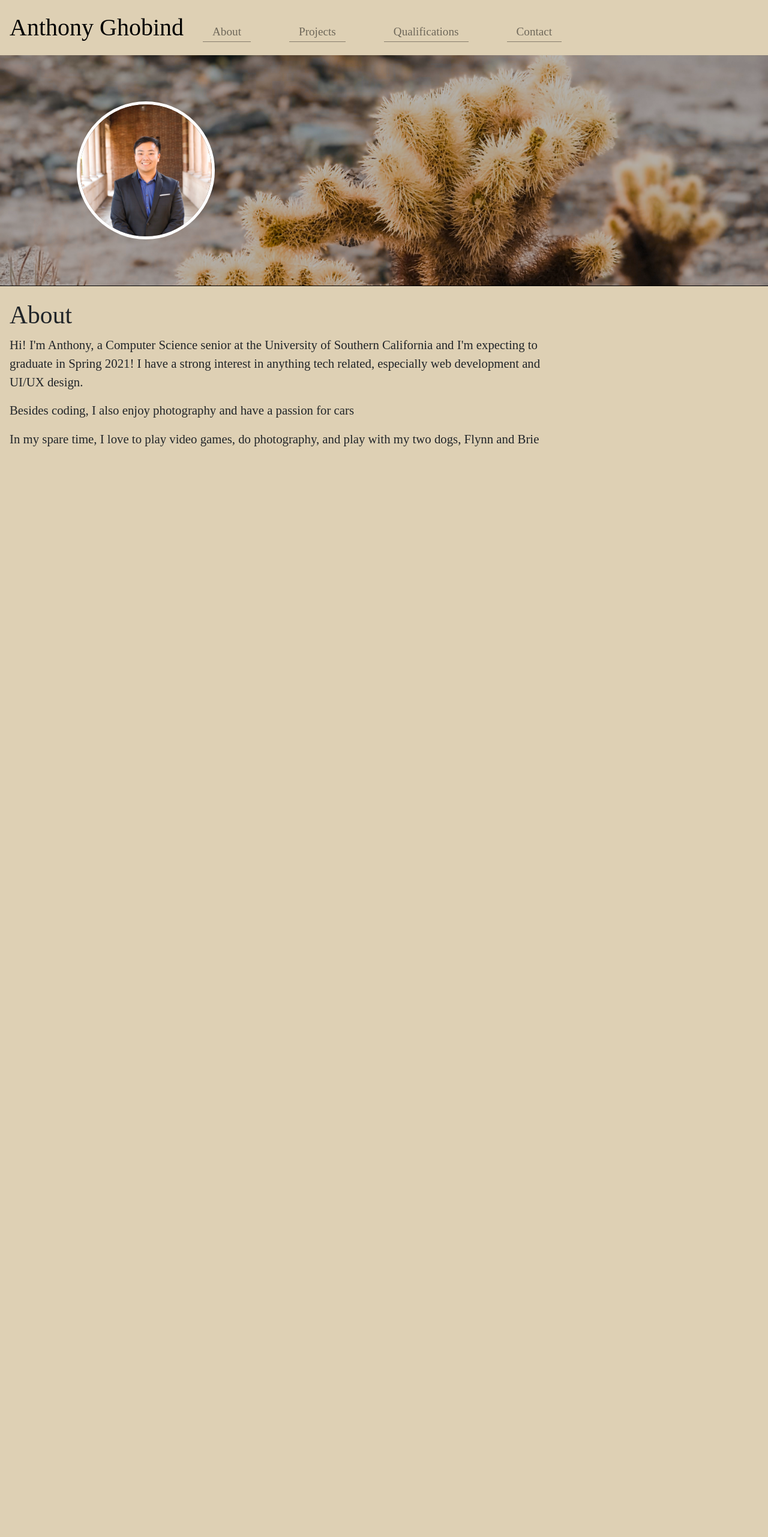
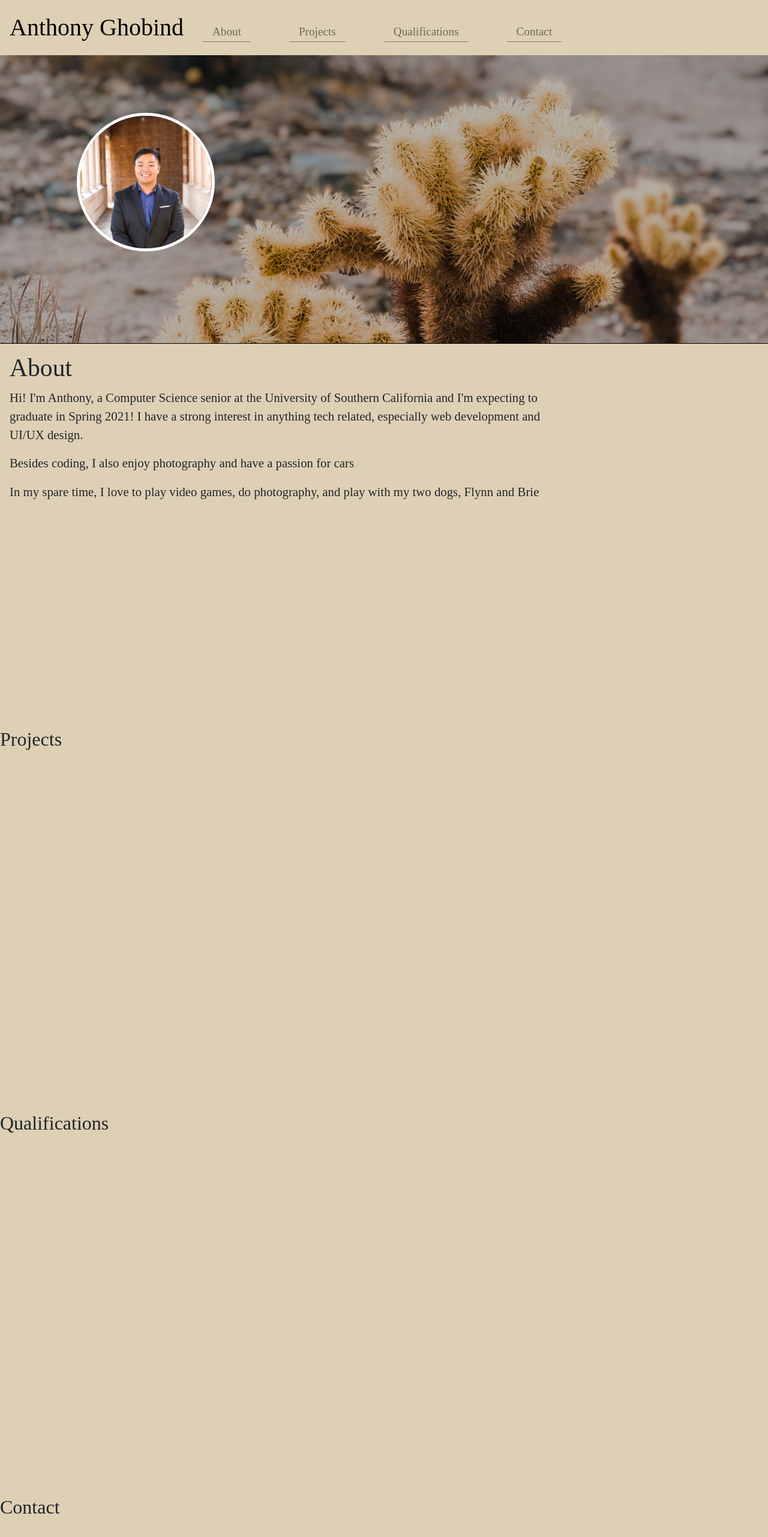
Before and after one commit to ghobind/personal-website, a React (Create React App) app: page / in a window 1280 px wide. Shown: the top 2562 px of the page at 60% size. Before the commit the page ends 800 px from the top, so only its background shows below. Built offline with nearby package versions, Linux system fonts and the light colour scheme.

Commit message:
added different sections

```diff
--- a/src/About.js
+++ b/src/About.js
@@ -2,8 +2,8 @@ import React from "react";
 
 export default function About() {
   return (
-    <div>
-      <div className="about-text ml-3 mt-4">
+    <div className="page">
+      <div className="about-text ml-3 pt-3">
         <h3 className="header">About</h3>
 
         <p>
--- a/src/App.css
+++ b/src/App.css
@@ -5,6 +5,9 @@ body {
 }
 .header {
   font-size: 200%;
+}
+.page {
+  height: 80vh;
 }
 /** END: General use */
 
@@ -48,7 +51,7 @@ body {
 /** BEGIN: Home */
 .slider-img {
   width: 100%;
-  height: 30vw;
+  height: 60vh;
   object-fit: cover;
   opacity: 0.7;
 }
--- a/src/App.js
+++ b/src/App.js
@@ -3,20 +3,20 @@ import Navigation from "./Navigation";
 import { BrowserRouter as Router } from "react-router-dom";
 import Home from "./Home";
 import About from "./About";
+import Contact from "./Contact";
+import Projects from "./Projects";
+import Qualifications from "./Qualifications";
 
 function App() {
   return (
     <Router>
       <div className="mt-3">
         <Navigation />
-        {/* <Switch> */}
-        {/* <Route path="/" exact={true}> */}
         <Home />
-        {/* </Route> */}
-        {/* <Route path="/" exact={true}> */}
         <About />
-        {/* </Route> */}
-        {/* </Switch> */}
+        <Projects />
+        <Qualifications />
+        <Contact />
       </div>
     </Router>
   );
--- /dev/null
+++ b/src/Contact.js
@@ -0,0 +1,9 @@
+import React from "react";
+
+export default function Contact() {
+  return (
+    <div className="page">
+      <h3 className="header">Contact</h3>
+    </div>
+  );
+}
--- /dev/null
+++ b/src/Projects.js
@@ -0,0 +1,9 @@
+import React from "react";
+
+export default function Projects() {
+  return (
+    <div className="page">
+      <h3 className="header">Projects</h3>
+    </div>
+  );
+}
--- /dev/null
+++ b/src/Qualifications.js
@@ -0,0 +1,9 @@
+import React from "react";
+
+export default function Qualifications() {
+  return (
+    <div className="page">
+      <h3 className="header">Qualifications</h3>
+    </div>
+  );
+}
```
